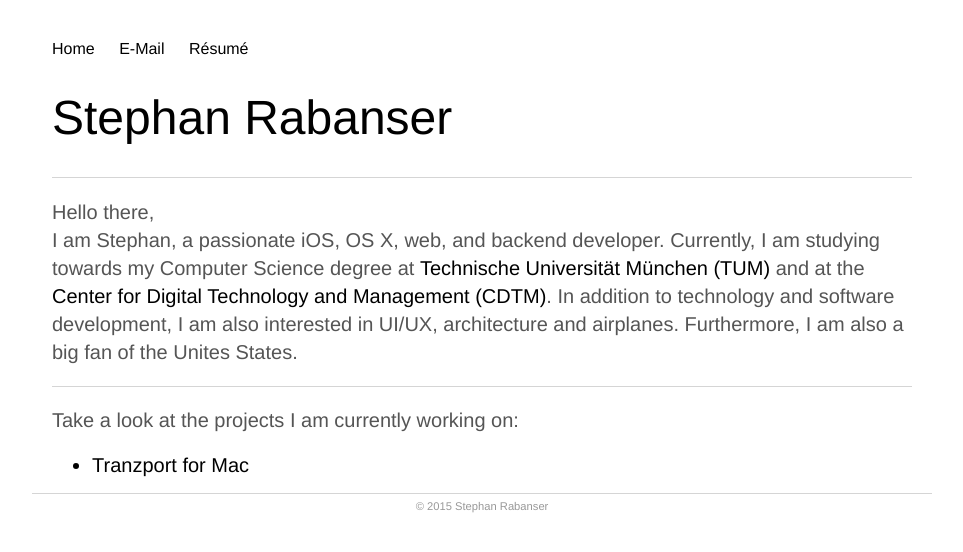
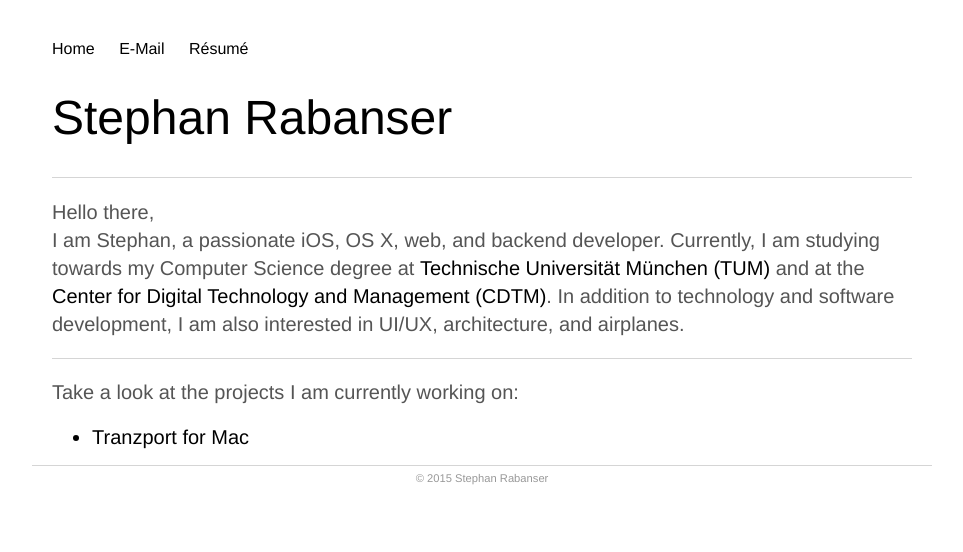
Before and after one commit to steverab/steverab.github.io, a Jekyll site: the page built from index.html, in a window 1280 px wide. Shown: the top 552 px of the page, without its empty margins (158-1121 px from the left). Built offline with Jekyll 4.4.1, drawn with Linux system fonts in a browser that asks for light colours.

Commit message:
Update homepage

```diff
--- a/index.html
+++ b/index.html
@@ -6,7 +6,7 @@ title: Stephan Rabanser
 	<h1>Stephan Rabanser</h1>
 	<hr/>
 	<p>Hello there,<br/>
-		I am Stephan, a passionate iOS, OS X, web, and backend developer. Currently, I am studying towards my Computer Science degree at <a href="http://www.tum.de/en/homepage/">Technische Universit&auml;t M&uuml;nchen (TUM)</a> and at the <a href="http://cdtm.de/">Center for Digital Technology and Management (CDTM)</a>. In addition to technology and software development, I am also interested in UI/UX, architecture and airplanes. Furthermore, I am also a big fan of the Unites States.</p>
+		I am Stephan, a passionate iOS, OS X, web, and backend developer. Currently, I am studying towards my Computer Science degree at <a href="http://www.tum.de/en/homepage/">Technische Universit&auml;t M&uuml;nchen (TUM)</a> and at the <a href="http://cdtm.de/">Center for Digital Technology and Management (CDTM)</a>. In addition to technology and software development, I am also interested in UI/UX, architecture, and airplanes.</p>
 	<hr/>
 	<p>Take a look at the projects I am currently working on:</p>
 	<ul>
```
